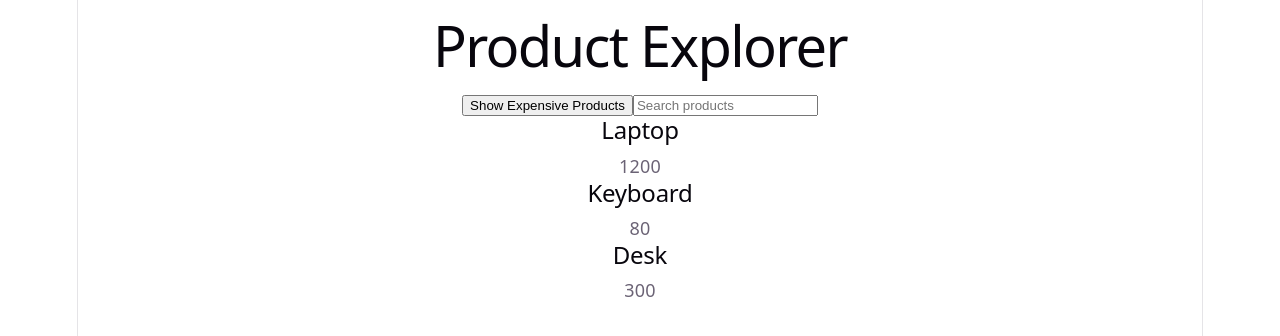
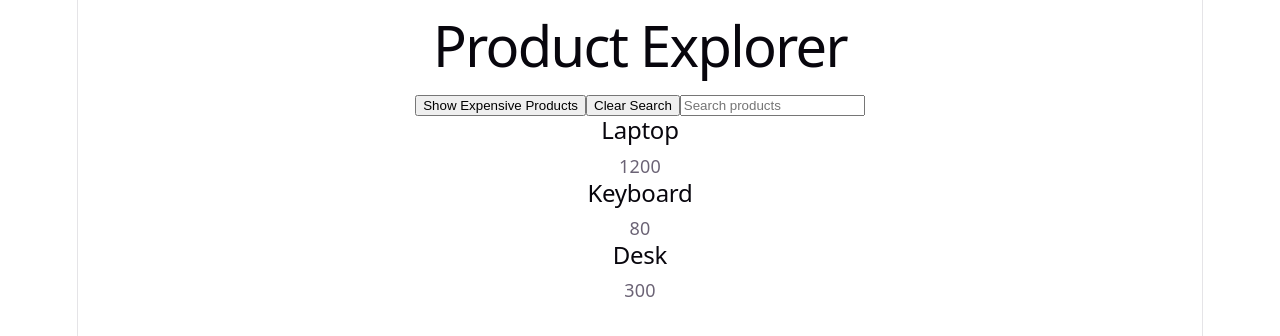
Before and after one commit to kiajk/Week2-project, a React (Vite) app: page / in a window 1280 px wide. Shown: the top 336 px of the page. Built offline with nearby package versions, Linux system fonts and the light colour scheme.

Commit message:
add clear search

```diff
--- a/src/App.jsx
+++ b/src/App.jsx
@@ -23,9 +23,14 @@ function App() {
       onClick={() => setShowExpensive(!showExpensive)}>
         Show Expensive Products
       </button>
+      <button
+      onClick={() => setSearch("")}>
+        Clear Search
+      </button>
       <input
        type="text"
        placeholder='Search products'
+       value={search}
        onChange={(event) => setSearch(event.target.value)} />
     {filteredProducts.map((product) => (
   <ProductCard
```
Also changed, not shown: 1 other file (tests, documents, lock files or other folders).
